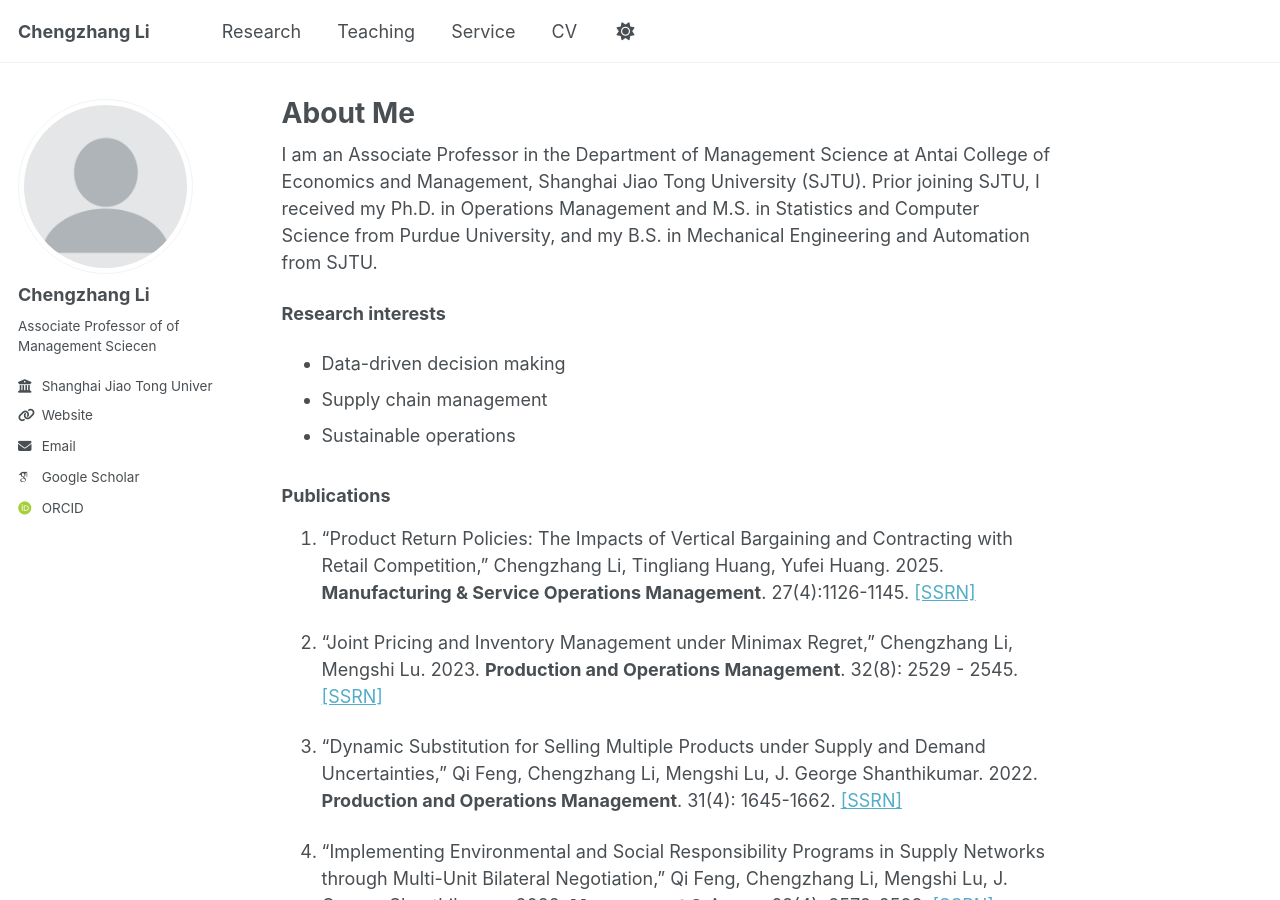
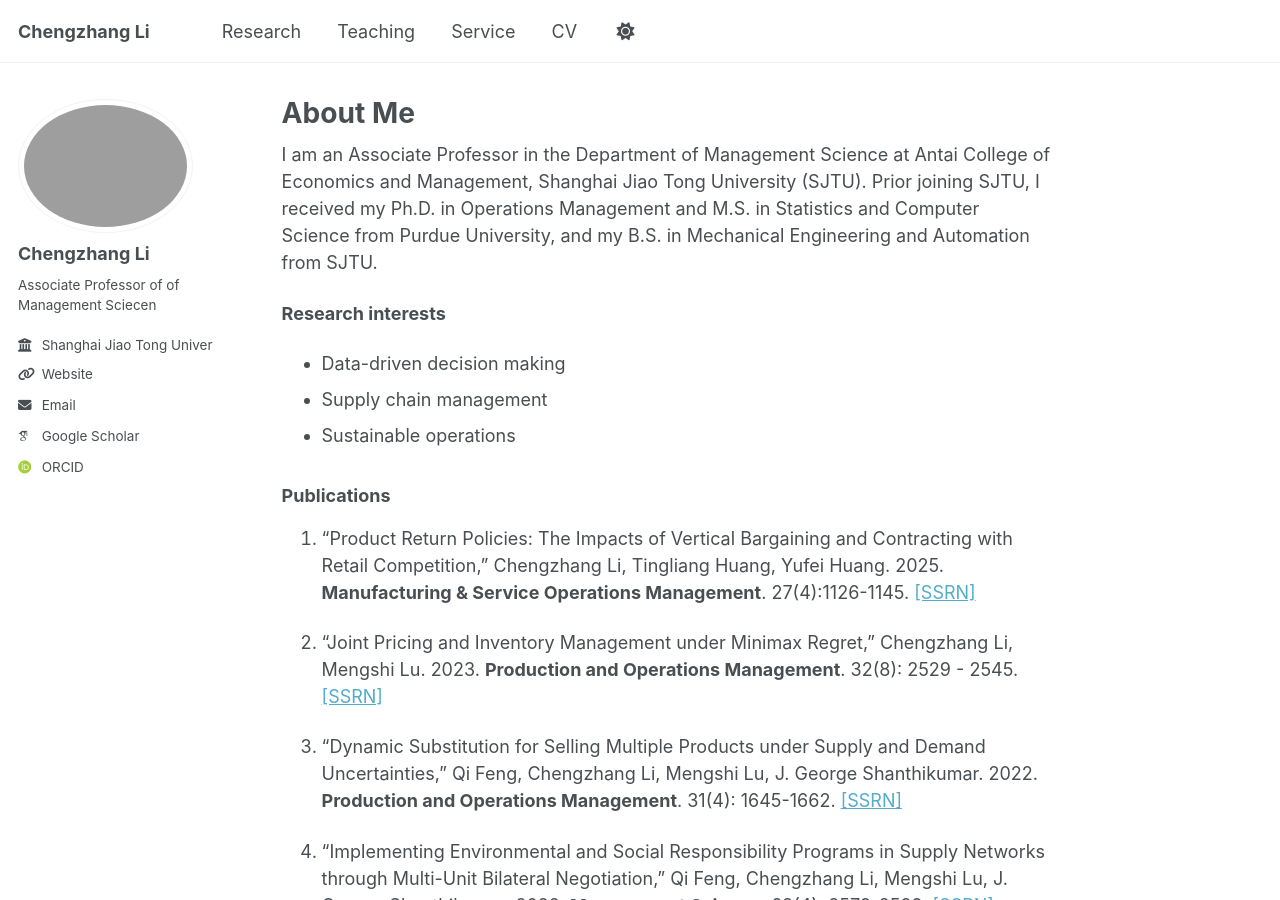
Before and after one commit to li-chengzhang/li-chengzhang.github.io, a Jekyll site: the page built from _pages/about.md, in a window 1280 px wide and 900 px high. Built offline with Jekyll 4.4.1, drawn with Linux system fonts in a browser that asks for light colours; some web fonts are replaced; a script that is not in the unit is left out.

Commit message:
Update _config.yml

```diff
--- a/_config.yml
+++ b/_config.yml
@@ -23,7 +23,7 @@ repository               : "li-chengzhang/li-chengzhang.github.io"
 #               Additional customization can be done by editing /_includes/author-profile.html
 author:
   # Biographic information
-  avatar           : "profile.png"
+  avatar           : "squared.png"
   name             : "Chengzhang Li"
   pronouns         : # example: "she/her"
   bio              : "Associate Professor of of Management Sciecen"
```
